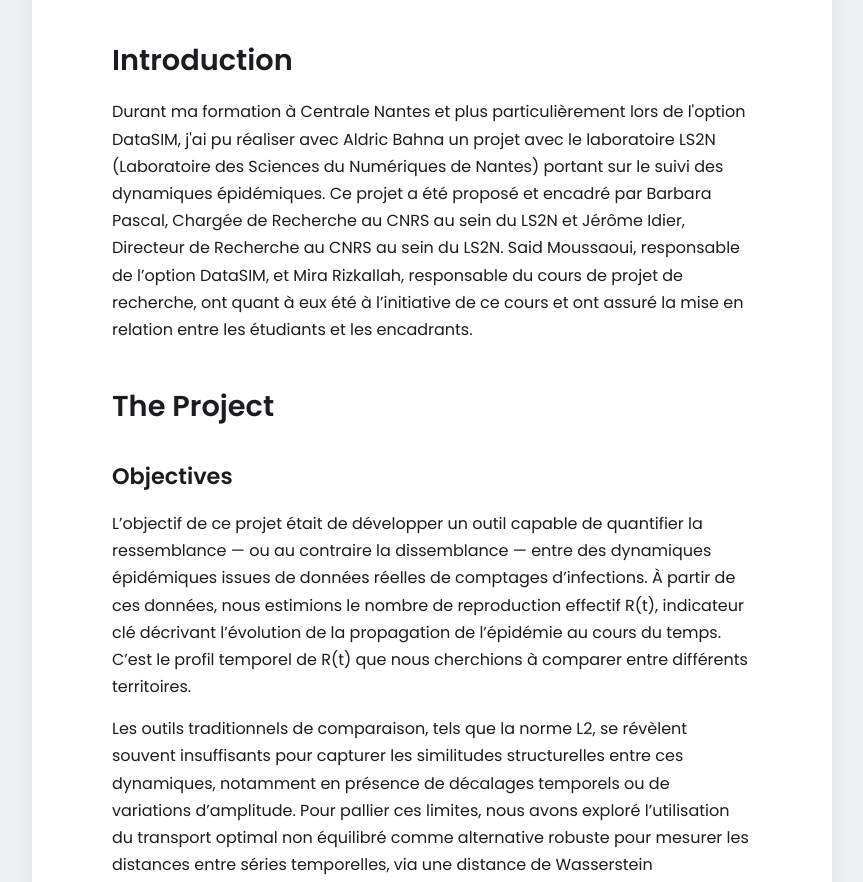
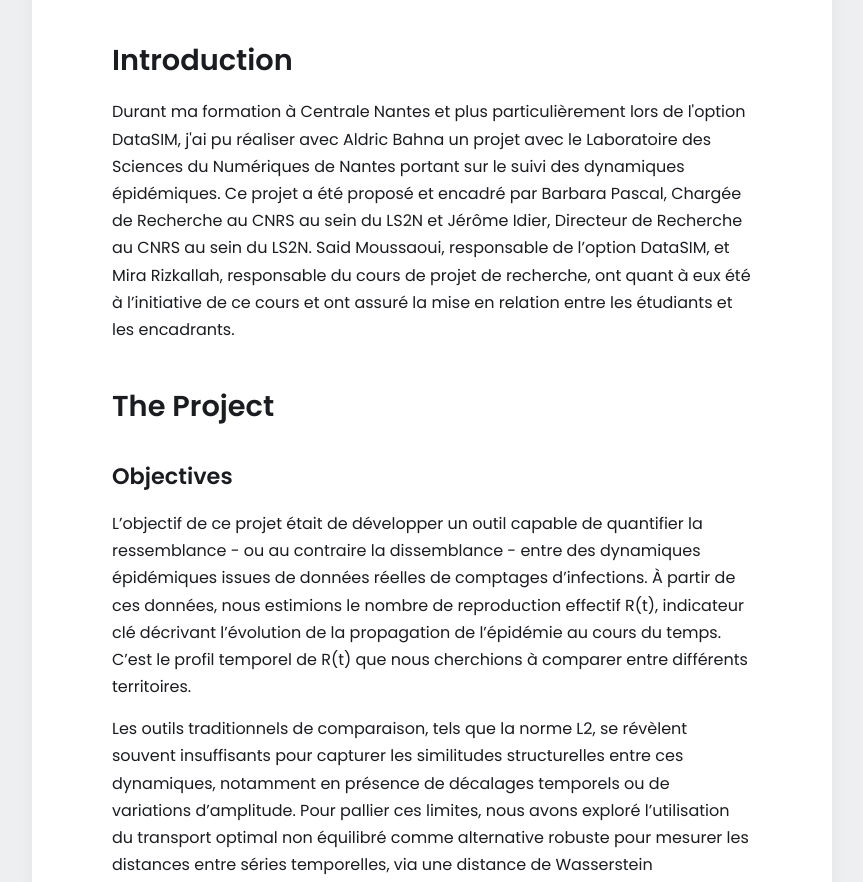
Before and after one commit to MatteoLemesre/Portfolio-Website, a plain HTML site: page resume-details/ls2n-details.html in a window 1280 px wide. Shown: the part 700-1582 px from the top of the page, without its empty margins (208-1071 px from the left). Drawn offline with Linux system fonts and the light colour scheme.

Commit message:
Changements LS2N

```diff
--- a/resume-details/ls2n-details.html
+++ b/resume-details/ls2n-details.html
@@ -49,11 +49,11 @@
 
       <section class="article-content">
         <h2>Introduction</h2>
-        <p>Durant ma formation à Centrale Nantes et plus particulièrement lors de l'option DataSIM, j'ai pu réaliser avec Aldric Bahna un projet avec le laboratoire LS2N (Laboratoire des Sciences du Numériques de Nantes) portant sur le suivi des dynamiques épidémiques. Ce projet a été proposé et encadré par Barbara Pascal, Chargée de Recherche au CNRS au sein du LS2N et Jérôme Idier, Directeur de Recherche au CNRS au sein du LS2N. Said Moussaoui, responsable de l’option DataSIM, et Mira Rizkallah, responsable du cours de projet de recherche, ont quant à eux été à l’initiative de ce cours et ont assuré la mise en relation entre les étudiants et les encadrants.</p>
+        <p>Durant ma formation à Centrale Nantes et plus particulièrement lors de l'option DataSIM, j'ai pu réaliser avec Aldric Bahna un projet avec le Laboratoire des Sciences du Numériques de Nantes portant sur le suivi des dynamiques épidémiques. Ce projet a été proposé et encadré par Barbara Pascal, Chargée de Recherche au CNRS au sein du LS2N et Jérôme Idier, Directeur de Recherche au CNRS au sein du LS2N. Said Moussaoui, responsable de l’option DataSIM, et Mira Rizkallah, responsable du cours de projet de recherche, ont quant à eux été à l’initiative de ce cours et ont assuré la mise en relation entre les étudiants et les encadrants.</p>
         <h2>The Project</h2>
         <h3>Objectives</h3>
         <p>
-          L’objectif de ce projet était de développer un outil capable de quantifier la ressemblance — ou au contraire la dissemblance — entre des dynamiques épidémiques issues de données réelles de comptages d’infections. À partir de ces données, nous estimions le nombre de reproduction effectif R(t), indicateur clé décrivant l’évolution de la propagation de l’épidémie au cours du temps. C’est le profil temporel de R(t) que nous cherchions à comparer entre différents territoires.</p>
+          L’objectif de ce projet était de développer un outil capable de quantifier la ressemblance - ou au contraire la dissemblance - entre des dynamiques épidémiques issues de données réelles de comptages d’infections. À partir de ces données, nous estimions le nombre de reproduction effectif R(t), indicateur clé décrivant l’évolution de la propagation de l’épidémie au cours du temps. C’est le profil temporel de R(t) que nous cherchions à comparer entre différents territoires.</p>
         </p>
         <p>
           Les outils traditionnels de comparaison, tels que la norme L2, se révèlent souvent insuffisants pour capturer les similitudes structurelles entre ces dynamiques, notamment en présence de décalages temporels ou de variations d’amplitude. Pour pallier ces limites, nous avons exploré l’utilisation du transport optimal non équilibré comme alternative robuste pour mesurer les distances entre séries temporelles, via une distance de Wasserstein généralisée.
```
